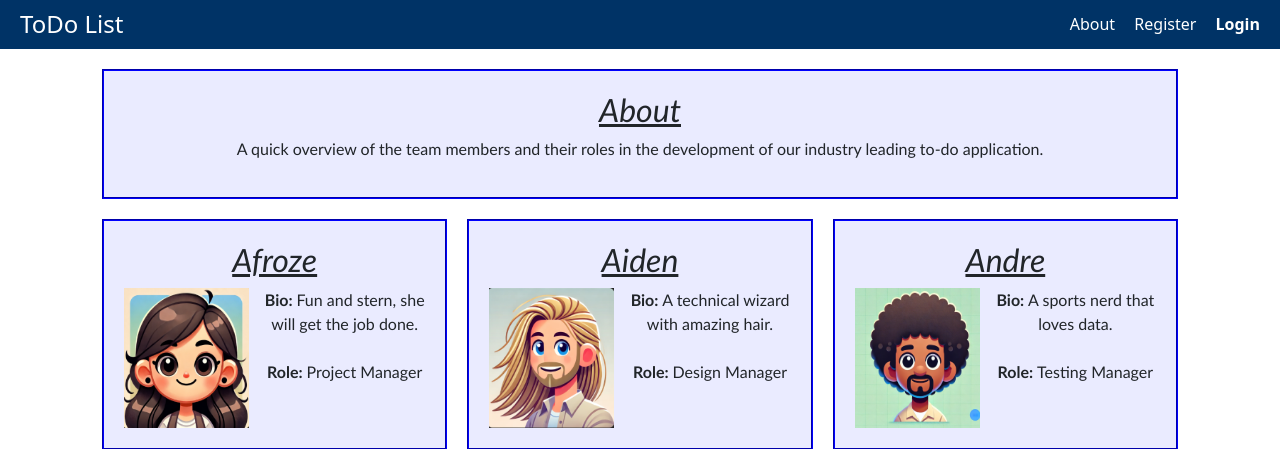
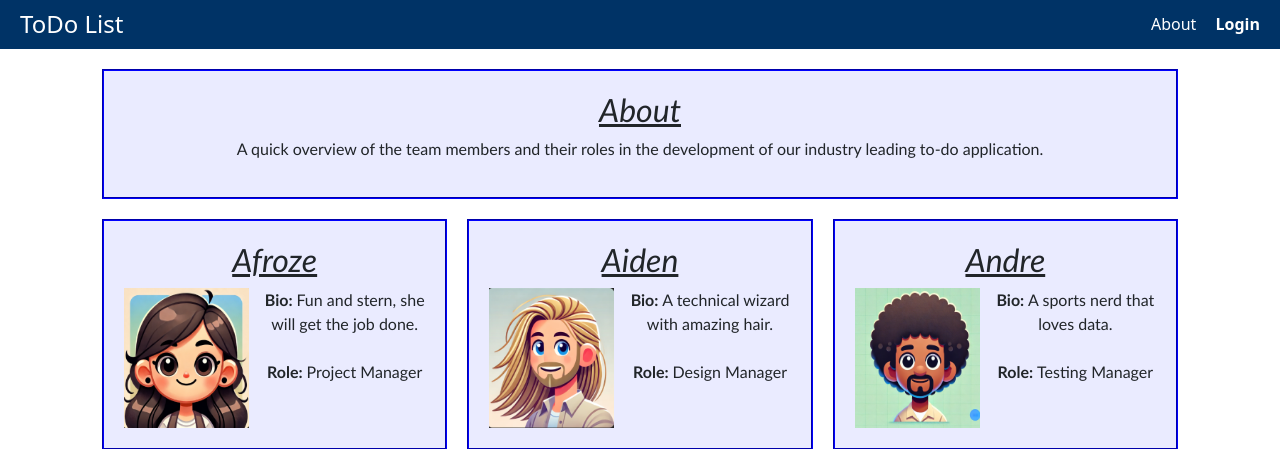
Before and after one commit to afrozetk/To-do-App, a Django app: page /about/ in a window 1280 px wide. Shown: the top 449 px of the page. Run offline with Django 5.2, Linux system fonts and the light colour scheme.

Commit message:
Revert "update base.html"
This reverts commit b3f61e73b14cb0fbcf8177080e6a9e72ffa5b7e1.

```diff
--- a/todo_app/templates/base.html
+++ b/todo_app/templates/base.html
@@ -24,7 +24,6 @@
                 <h1 class="app-name">ToDo List</h1>
                 <nav class="nav-links">
                     <a href="/about/">About</a>
-                    <a href="/register/">Register</a>
                     <a href="/login/" class="login-button">Login</a>
                 </nav>
             </div>
```
